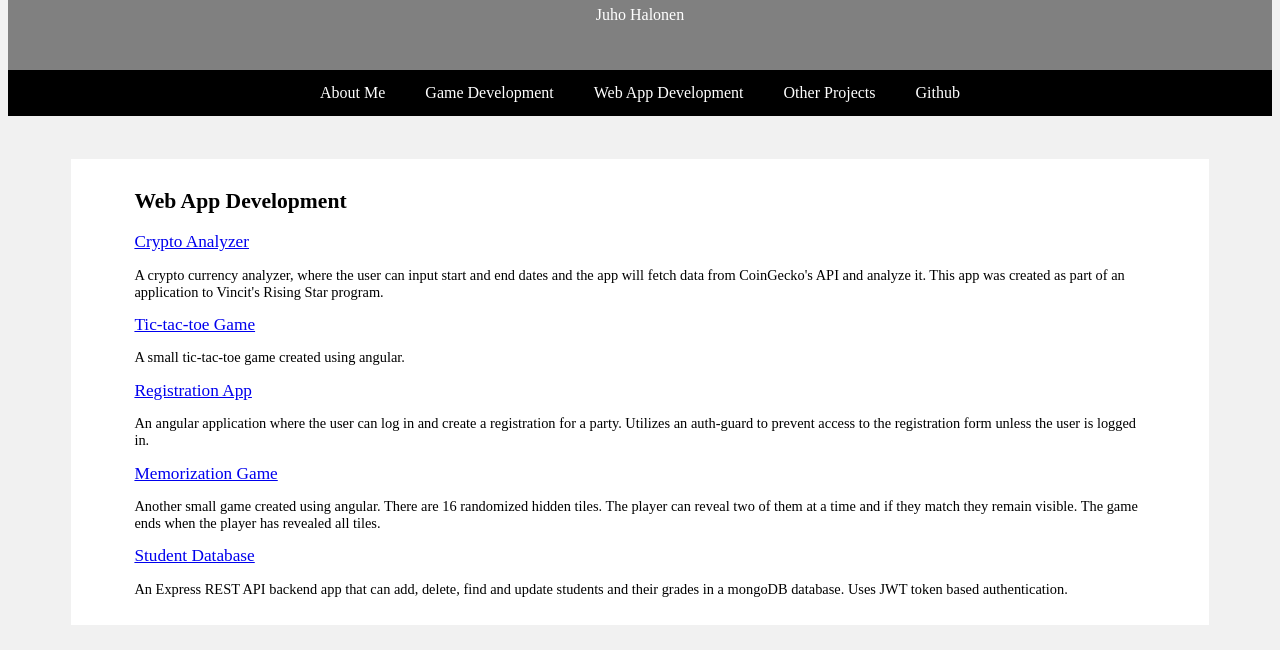
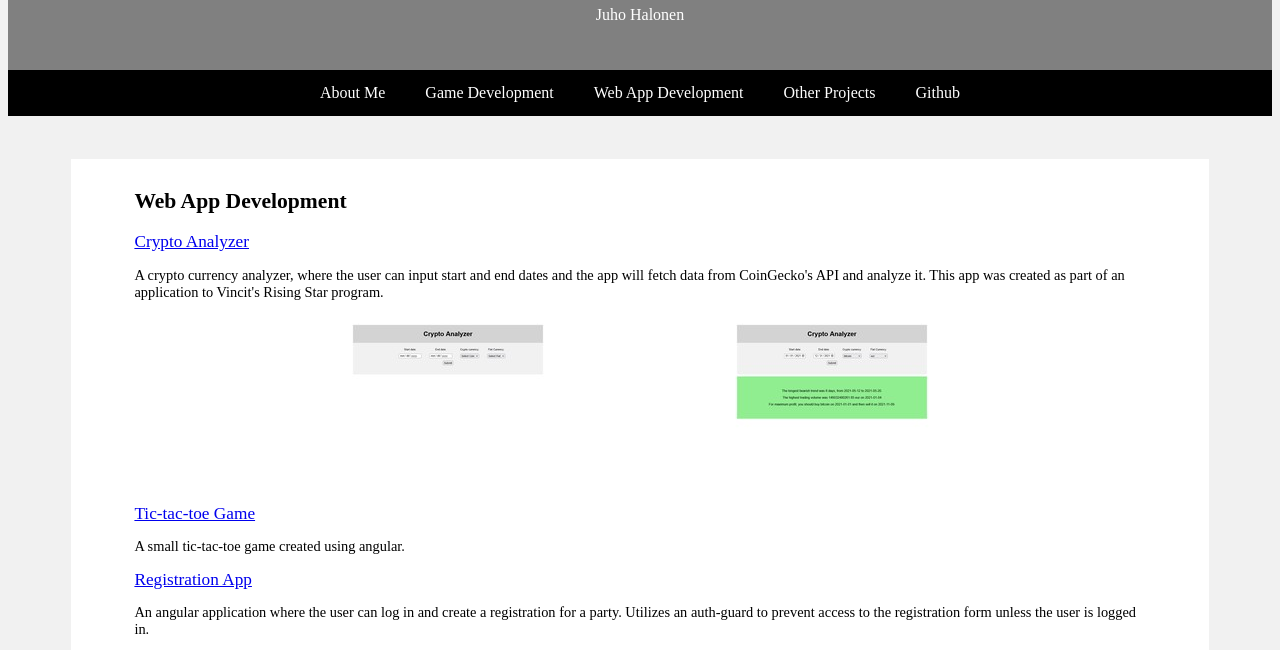
Before and after one commit to Jualhalo/jualhalo.github.io, a plain HTML site: page web.html in a window 1280 px wide. Shown: the part 133-783 px from the top of the page. Drawn offline with Linux system fonts and the light colour scheme.

Commit message:
added screenshots for ScroogeCrypto

```diff
--- a/web.html
+++ b/web.html
@@ -5,6 +5,7 @@
         <meta charset="UTF-8">
         <meta name="viewport" content="width=device-width, initial-scale=1">
         <link rel="stylesheet" href="style.css">
+        <link href="lightbox2-master/dist/css/lightbox.css" rel="stylesheet">
     </head>
 
     <body>
@@ -26,6 +27,10 @@
                 <p>A crypto currency analyzer, where the user can input start and end dates and the app will fetch data from CoinGecko's API and analyze it.
                     This app was created as part of an application to Vincit's Rising Star program.
                 </p>
+                <div class="screens">
+                    <a href="img/scrooge1.jpg" data-lightbox="screens" data-title="ScroogeCrypto screenshot 1"><img src="img/scrooge1thumb.jpg" alt="scrooge_screenshot1"></a>
+                    <a href="img/scrooge2.jpg" data-lightbox="screens" data-title="ScroogeCrypto screenshot 2"><img src="img/scrooge2thumb.jpg" alt="scrooge_screenshot2"></a>
+                </div>
                 <a href="https://github.com/Jualhalo/ang-ristinolla"target="_blank" rel="noopener noreferrer" class="projectLink">Tic-tac-toe Game</a>
                 <p>A small tic-tac-toe game created using angular.</p>
                 <a href="https://github.com/Jualhalo/ang-ilmosovellus"target="_blank" rel="noopener noreferrer" class="projectLink">Registration App</a>
@@ -40,5 +45,6 @@
                     Uses JWT token based authentication. </p>
             </div>
         </div>
+        <script src="lightbox2-master/dist/js/lightbox-plus-jquery.js"></script>
     </body>
 </html>
```
Also changed, not shown: img/scrooge1.jpg (added), img/scrooge1thumb.jpg (added), img/scrooge2.jpg (added), img/scrooge2thumb.jpg (added).
